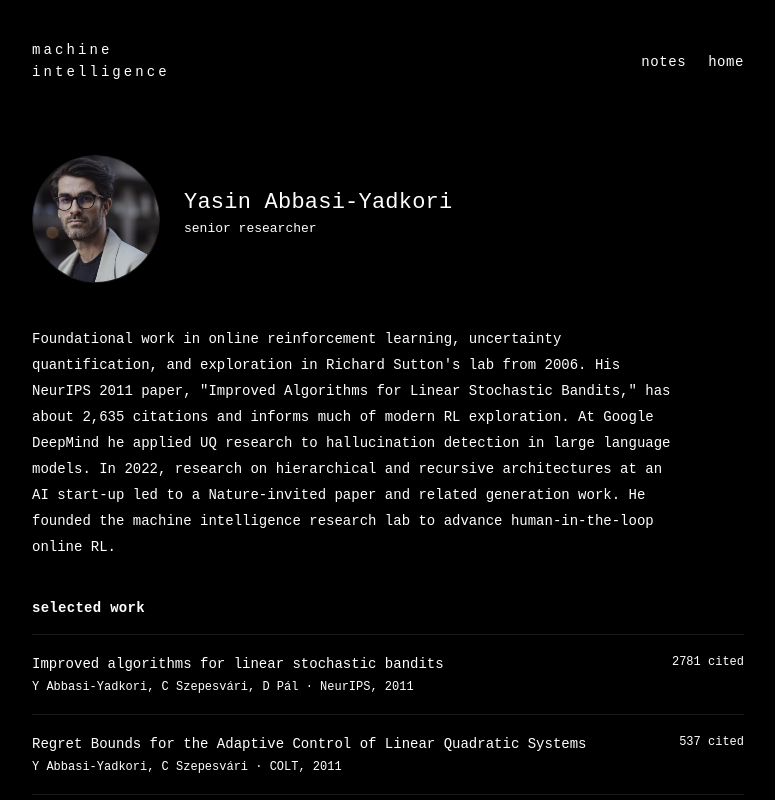
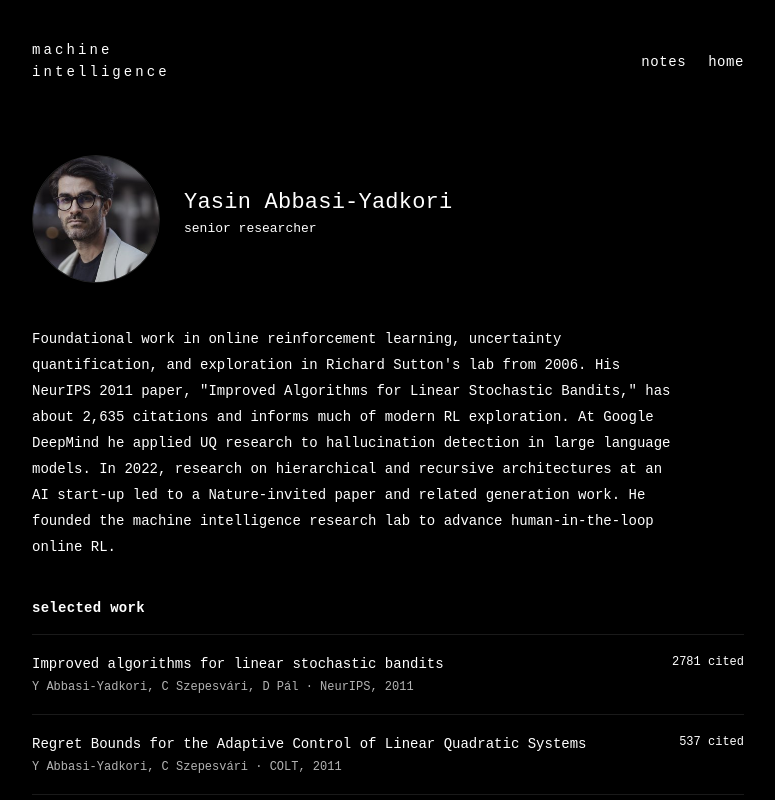
Before and after one commit to OlegMoshkovich/milab, a Next.js app: page /founder in a window 1280 px wide. Shown: the whole page, without its empty margins (252-1027 px from the left). Built offline with nearby package versions, Linux system fonts and the light colour scheme.

Commit message:
Use light grey for publication author/venue lines
Set the founder page author/venue meta lines to light grey, keeping
titles, dates, and cited counts white.

Co-Authored-By: Claude Opus 4.8 <noreply@anthropic.com>
Claude-Session: https://claude.ai/code/session_015gavyA4Mmmny4182sFUwab

```diff
--- a/app/founder/founder.module.css
+++ b/app/founder/founder.module.css
@@ -126,7 +126,7 @@
 
 .pubMeta {
   font-size: 12px;
-  color: #ffffff;
+  color: #b3b3b3;
   margin-top: 5px;
 }
 
```
